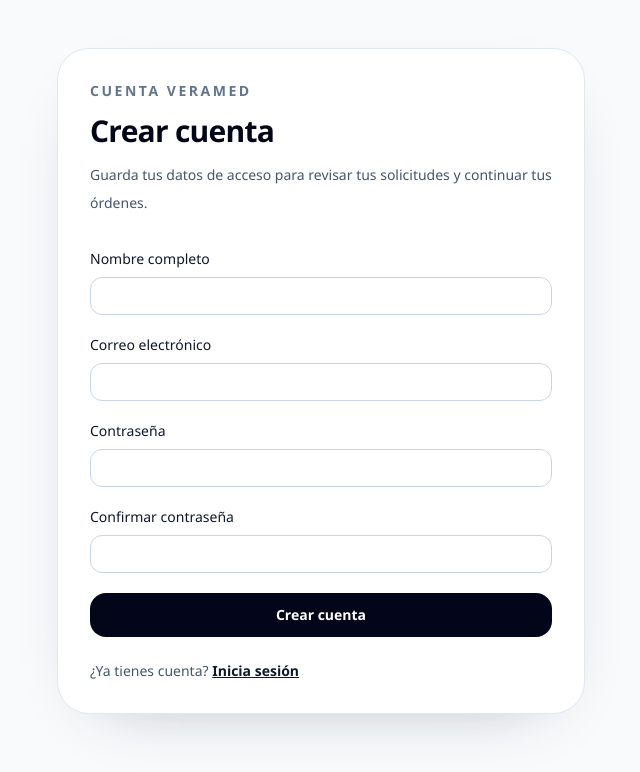
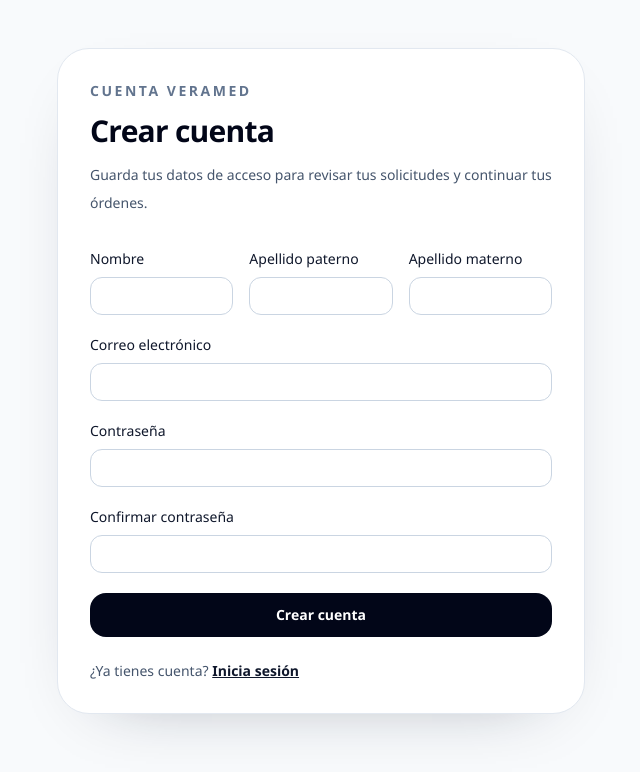
Before and after one commit to donvictors/veramed-web, a Next.js app: page /crear-cuenta in a window 1280 px wide. Shown: the top 772 px of the page, without its empty margins (319-959 px from the left). Built offline with nearby package versions, Linux system fonts and the light colour scheme; no server answers.

Commit message:
Pedir nombre y dos apellidos

```diff
--- a/app/crear-cuenta/page.tsx
+++ b/app/crear-cuenta/page.tsx
@@ -5,7 +5,9 @@
 import { registerWithEmail } from "@/lib/auth-api";
 
 export default function CreateAccountPage() {
-  const [name, setName] = useState("");
+  const [firstName, setFirstName] = useState("");
+  const [paternalSurname, setPaternalSurname] = useState("");
+  const [maternalSurname, setMaternalSurname] = useState("");
   const [email, setEmail] = useState("");
   const [password, setPassword] = useState("");
   const [confirmPassword, setConfirmPassword] = useState("");
@@ -15,10 +17,20 @@
   async function handleSubmit(event: React.FormEvent<HTMLFormElement>) {
     event.preventDefault();
 
+    if (!firstName.trim() || !paternalSurname.trim() || !maternalSurname.trim()) {
+      setError("Completa nombre, apellido paterno y apellido materno.");
+      return;
+    }
+
     if (password !== confirmPassword) {
       setError("Las contraseñas no coinciden.");
       return;
     }
+
+    const name = [firstName, paternalSurname, maternalSurname]
+      .map((part) => part.trim())
+      .filter(Boolean)
+      .join(" ");
 
     try {
       setIsSubmitting(true);
@@ -47,9 +59,31 @@
           </p>
 
           <form className="mt-8 grid gap-5" onSubmit={handleSubmit}>
-            <Field label="Nombre completo">
-              <input className={inputCls} value={name} onChange={(e) => setName(e.target.value)} />
-            </Field>
+            <div className="grid gap-4 md:grid-cols-3">
+              <Field label="Nombre">
+                <input
+                  className={inputCls}
+                  value={firstName}
+                  onChange={(e) => setFirstName(e.target.value)}
+                />
+              </Field>
+
+              <Field label="Apellido paterno">
+                <input
+                  className={inputCls}
+                  value={paternalSurname}
+                  onChange={(e) => setPaternalSurname(e.target.value)}
+                />
+              </Field>
+
+              <Field label="Apellido materno">
+                <input
+                  className={inputCls}
+                  value={maternalSurname}
+                  onChange={(e) => setMaternalSurname(e.target.value)}
+                />
+              </Field>
+            </div>
 
             <Field label="Correo electrónico">
               <input
```
